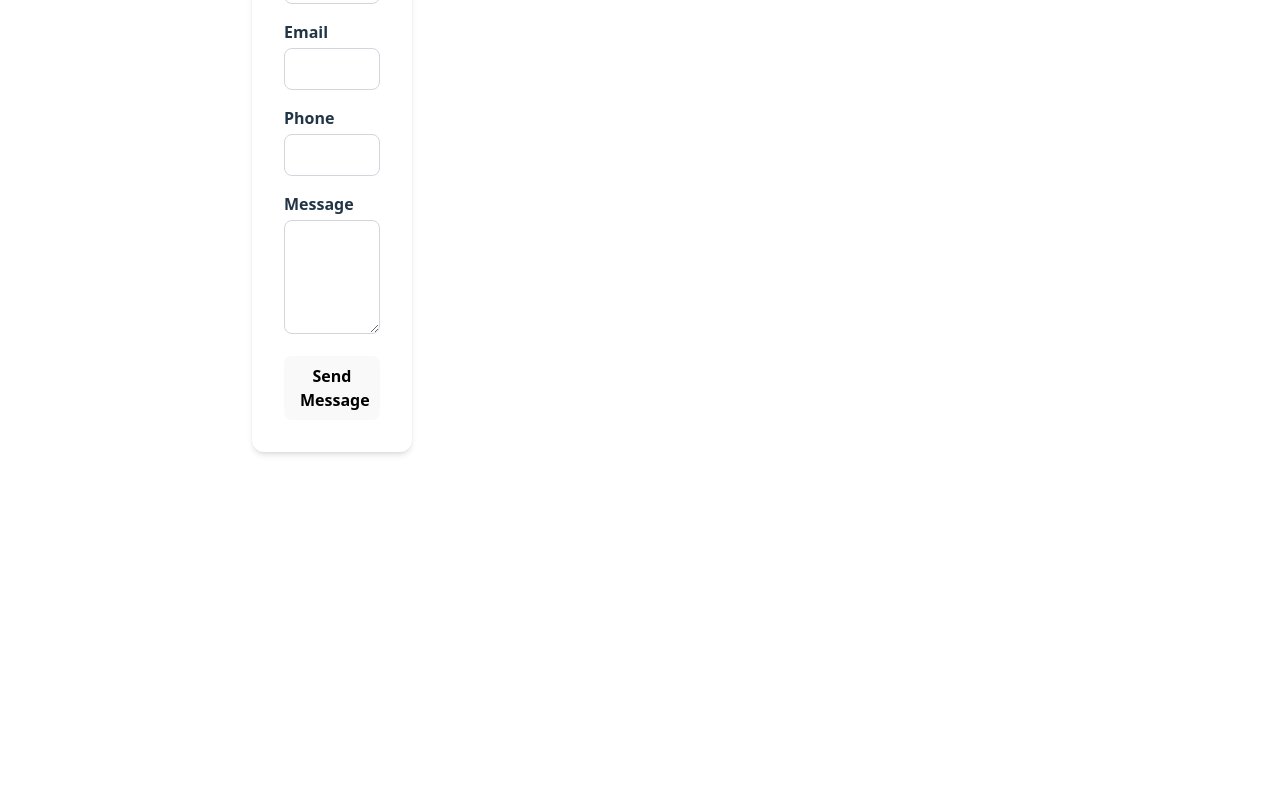
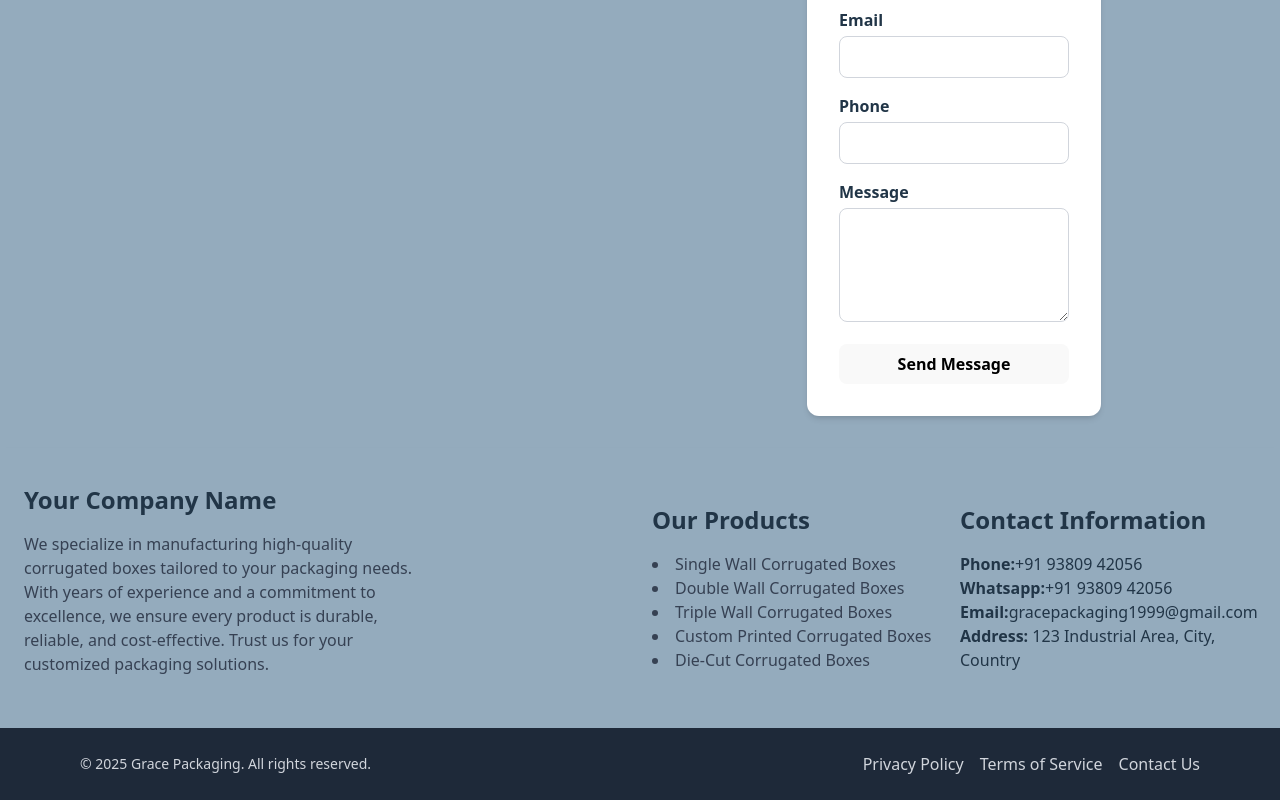
Before and after one commit to Rajeshjoesph/landing_page, a React (Vite) app: page / in a window 1280 px wide. Shown: the part 966-1766 px from the top of the page. Before the commit the page ends 1430 px from the top, so only its background shows below. Built offline with nearby package versions, Linux system fonts and the light colour scheme.

Commit message:
feat: restructure application components and add new pages for About Us, Contact, and Footer

```diff
--- a/src/App.jsx
+++ b/src/App.jsx
@@ -1,10 +1,12 @@
-import { useState } from 'react'
-import reactLogo from './assets/react.svg'
-import viteLogo from '/vite.svg'
-import './App.css'
-import Navbar from './compontent/Navbar'
-import HeroPage from './compontent/HeroPage'
-import AboutUs from './compontent/Aboutus'
+import { useState } from "react";
+import reactLogo from "./assets/react.svg";
+import viteLogo from "/vite.svg";
+import "./App.css";
+import Navbar from "./Pages/Navbar.jsx";
+import HeroPage from "./Pages/HeroPage";
+import AboutUs from "./Pages/Aboutus";
+import ContactSection from "./Pages/ContactSection";
+import Footer from "./Pages/FooterPage.jsx";
 
 function App() {
   // const [count, setCount] = useState(0)
@@ -13,13 +15,15 @@ function App() {
     <div>
       <Navbar />
       <HeroPage />
-      <AboutUs/>
+      <ContactSection />
+
+      <AboutUs />
+      <Footer/>
       {/* <div className="p-6">
         <h1 className="text-3xl font-bold">Welcome to Grace Packing!</h1>
       </div> */}
-
     </div>
-  )
+  );
 }
 
-export default App
+export default App;
--- /dev/null
+++ b/src/Pages/Aboutus.jsx
@@ -0,0 +1,76 @@
+import React from "react";
+
+const AboutUs = () => {
+  return (
+    <div>
+      <div className="flex justify-between items-center bg-[#94abbd] shadow-md h-70 px-6 py-4">
+        {/* Left Side */}
+        <div className="flex flex-col items-start w-1/3">
+          <h2 className="text-2xl font-semibold mb-4 text-left">
+            Your Company Name
+          </h2>
+
+          <p className="text-gray-700 mb-4 items-start">
+            We specialize in manufacturing high-quality corrugated boxes
+            tailored to your packaging needs. With years of experience and a
+            commitment to excellence, we ensure every product is durable,
+            reliable, and cost-effective. Trust us for your customized packaging
+            solutions.
+          </p>
+        </div>
+
+        {/* Right Side */}
+        <div className="flex  items-start w-1/2">
+          <div className="flex flex-col items-start p-3 w-1/2">
+            <h4 className="text-2xl font-semibold mb-4 text-left">
+              Our Products
+            </h4>
+            <ul className="list-disc list-inside text-gray-700">
+              <li>Single Wall Corrugated Boxes</li>
+              <li>Double Wall Corrugated Boxes</li>
+              <li>Triple Wall Corrugated Boxes</li>
+              <li>Custom Printed Corrugated Boxes</li>
+              <li>Die-Cut Corrugated Boxes</li>
+            </ul>
+          </div>
+          <div className="flex flex-col items-start p-3 w-1/2">
+            <h3 className="text-2xl font-semibold mb-4 text-left">
+              Contact Information
+            </h3>
+            <ul>
+              <li>
+                <strong>Phone:</strong>
+                <a href="tel:+919380842056">+91 93809 42056</a>
+              </li>
+              <li>
+                <strong>Whatsapp:</strong>
+                <a
+                  href="https://wa.me/919380842056"
+                  target="_blank"
+                  rel="noopener noreferrer"
+                >
+                  +91 93809 42056
+                </a>
+              </li>
+              <li>
+                <strong>Email:</strong>
+                <a
+                  href="mailto:gracepackaging1999@gmail.com"
+                  target="_blank"
+                  rel="noopener noreferrer"
+                >
+                  gracepackaging1999@gmail.com
+                </a>
+              </li>
+              <li>
+                <strong>Address:</strong> 123 Industrial Area, City, Country
+              </li>
+            </ul>
+          </div>
+        </div>
+      </div>
+    </div>
+  );
+};
+
+export default AboutUs;
--- a/src/compontent/Aboutus.jsx
+++ b/src/Pages/ContactSection.jsx
@@ -1,10 +1,12 @@
+
+
 import React, { useState } from 'react';
 import 'react-responsive-carousel/lib/styles/carousel.min.css'; // required for carousel styling
 // import { Carousel } from 'react-responsive-carousel';
 import image1 from '../assets/image1.jpg';
 import Carousel from './Carousel';
 
-const AboutUs = () => {
+const ContactSection = () => {
     const [formData, setFormData] = useState({
         name: '',
         email: '',
@@ -25,12 +27,13 @@ const AboutUs = () => {
     };
 
     return (
-        <div className=" shadow-md p-3 flex  w-full">
-            <div className='w-60'>
-                <h1>Contact</h1>
+        <div className="bg-[#94abbd] shadow-md p-3 flex w-full">
+            <div className='w-1/2'>
+                <h1>Our Clients</h1>
                 <h2>Grace Packagning</h2>
             </div>
-            <div className="w-40 p-8 bg-white shadow-md rounded-xl">
+            <div className=" w-1/2 flex justify-center items-center p-5">
+            <div className="w-1/2 p-8 bg-white  shadow-md rounded-xl">
                 <h2 className="text-2xl font-bold mb-6 text-center">Contact Us</h2>
                 <form onSubmit={handleSubmit} className="space-y-4">
                     <div>
@@ -89,8 +92,9 @@ const AboutUs = () => {
                     </button>
                 </form>
             </div>
+            </div>
         </div>
     );
 };
 
-export default AboutUs;
+export default ContactSection;
--- /dev/null
+++ b/src/Pages/FooterPage.jsx
@@ -0,0 +1,21 @@
+import React from "react";
+
+const Footer = () => {
+  return (
+    <footer className="bg-gray-800 text-gray-300 py-6">
+      <div className="max-w-6xl mx-auto px-4 flex flex-col md:flex-row items-center justify-between">
+        {/* Left side */}
+        <p className="text-sm">&copy; {new Date().getFullYear()} Grace Packaging. All rights reserved.</p>
+
+        {/* Right side */}
+        <div className="flex space-x-4 mt-4 md:mt-0">
+          <a href="#" className="hover:text-white transition">Privacy Policy</a>
+          <a href="#" className="hover:text-white transition">Terms of Service</a>
+          <a href="#" className="hover:text-white transition">Contact Us</a>
+        </div>
+      </div>
+    </footer>
+  );
+};
+
+export default Footer;
```
Also changed, not shown: src/Pages/Carousel.jsx (renamed from src/compontent/Carousel.jsx), src/Pages/HeroPage.jsx (renamed from src/compontent/HeroPage.jsx), src/Pages/Navbar.jsx (renamed from src/compontent/Navbar.jsx).
